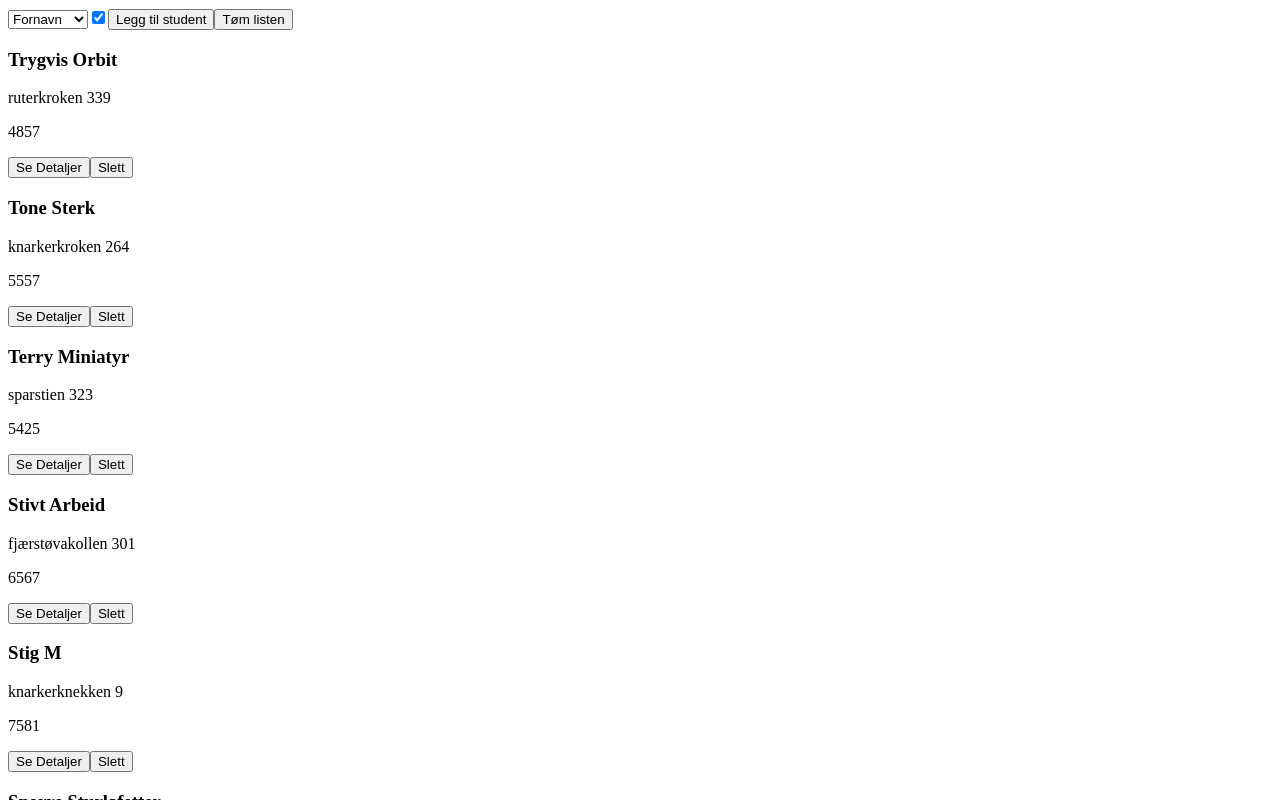
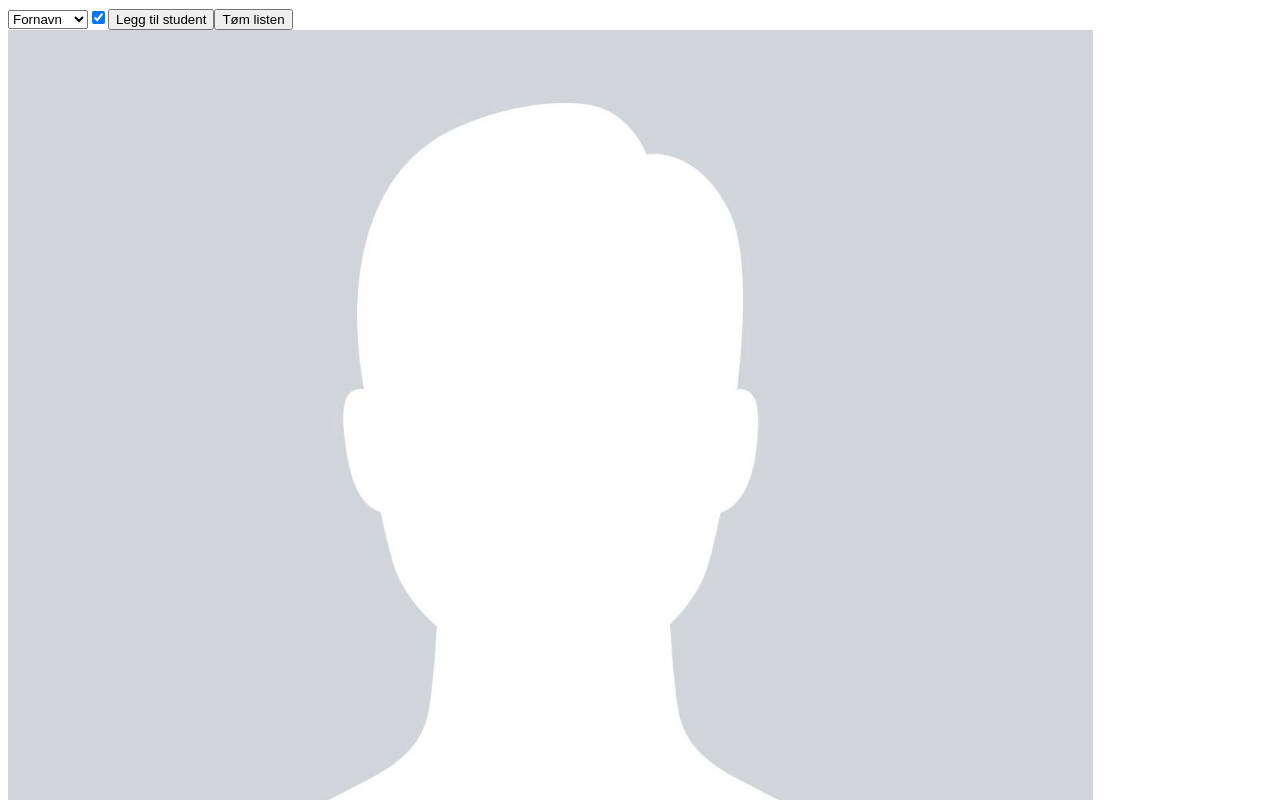
Before and after one commit to sikv007/students, a React (Create React App) app: page / in a window 1280 px wide. Shown: the top 800 px of the page. Built offline with nearby package versions, Linux system fonts and the light colour scheme.

Commit message:
add student image component

```diff
--- a/src/assets/sass/main.scss
+++ b/src/assets/sass/main.scss
@@ -10,8 +10,9 @@
   &-content {
     overflow: hidden;
     position: fixed;
-    height: 300px;
-    width: 300px;
+    width: 60vw;
+    transform: translate(-50%, -50%);
+    height: auto;
     top: 50%;
     left: 50%;
     z-index: 2;
--- a/src/components/Student/StudentDetails.js
+++ b/src/components/Student/StudentDetails.js
@@ -1,8 +1,11 @@
+import StudentImage from './StudentImage';
+
 const StudentDetails = (props) => {
   const { first_name, last_name, phone, address, postal_code, city } =
     props.student;
   return (
     <article>
+      <StudentImage alt={first_name} />
       <h3>
         {first_name} {last_name}
       </h3>
--- /dev/null
+++ b/src/components/Student/StudentImage.js
@@ -0,0 +1,6 @@
+import image from '../../assets/img/profile.png';
+
+const StudentImage = (props) => {
+  return <img src={image} alt={props.alt}></img>;
+};
+export default StudentImage;
--- a/src/components/Student/StudentItem.js
+++ b/src/components/Student/StudentItem.js
@@ -4,6 +4,7 @@ import Button from '../UI/Button';
 import StudentDetails from './StudentDetails';
 import Modal from '../UI/Modal';
 import { useState } from 'react';
+import StudentImage from './StudentImage';
 
 const StudentItem = (props) => {
   const { first_name, last_name, postal_code, address } = props.student;
@@ -27,6 +28,7 @@ const StudentItem = (props) => {
         </Modal>
       )}
       <article>
+        <StudentImage alt={first_name} />
         <h3>
           {first_name} {last_name}
         </h3>
```
Also changed, not shown: src/assets/img/profile.png (added).
